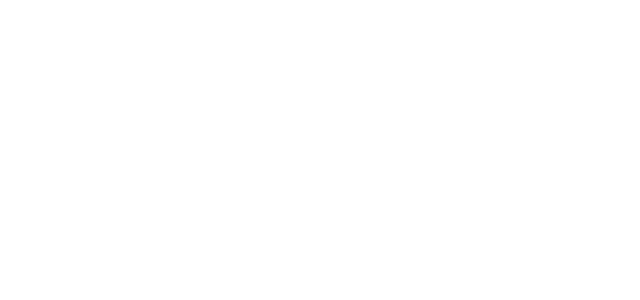
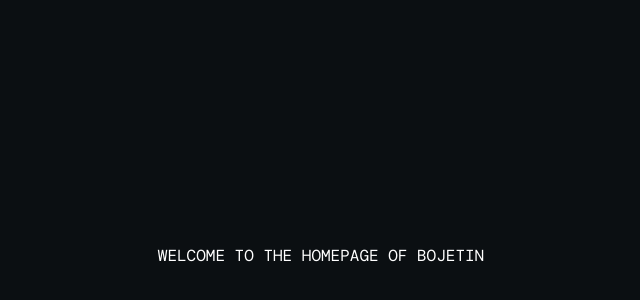
Before and after one commit to draqist/bojetin, a Next.js app: page / in a window 1280 px wide. Shown: the part 144-444 px from the top of the page, without its empty margins (319-959 px from the left). Built offline with nearby package versions, Linux system fonts and the light colour scheme.

Commit message:
feat: fixed the routing and competed the onboarding

```diff
--- a/pages/auth/login.tsx
+++ b/pages/auth/login.tsx
@@ -12,7 +12,7 @@
   InputRightElement,
   Link,
   Text,
-  useToast,
+  useToast
 } from "@chakra-ui/react";
 import { Field, Formik } from "formik";
 import NextLink from "next/link";
@@ -65,7 +65,7 @@
                   position: "top",
                 });
                 resetForm();
-                router.push("/");
+                router.replace("/");
               }}
             >
               {({ values, handleSubmit, handleChange, errors, isSubmitting, touched }) => (
--- a/pages/index.tsx
+++ b/pages/index.tsx
@@ -2,9 +2,8 @@
 
 export default function Home() {
   return (
-    <Center h="100vh">
-      {/* <Button onClick={() => registerUser(testdummy, width)}>CLICK ME TO TEST DUMMY </Button>
-      <Button onClick={() => logInUser(testdummy)}>CLICK ME TO LOG DUMMY </Button> */}
+    <Center h="100vh" bgColor="#0B0F12" color="white">
+      WELCOME TO THE HOMEPAGE OF BOJETIN
     </Center>
   );
 }
```
